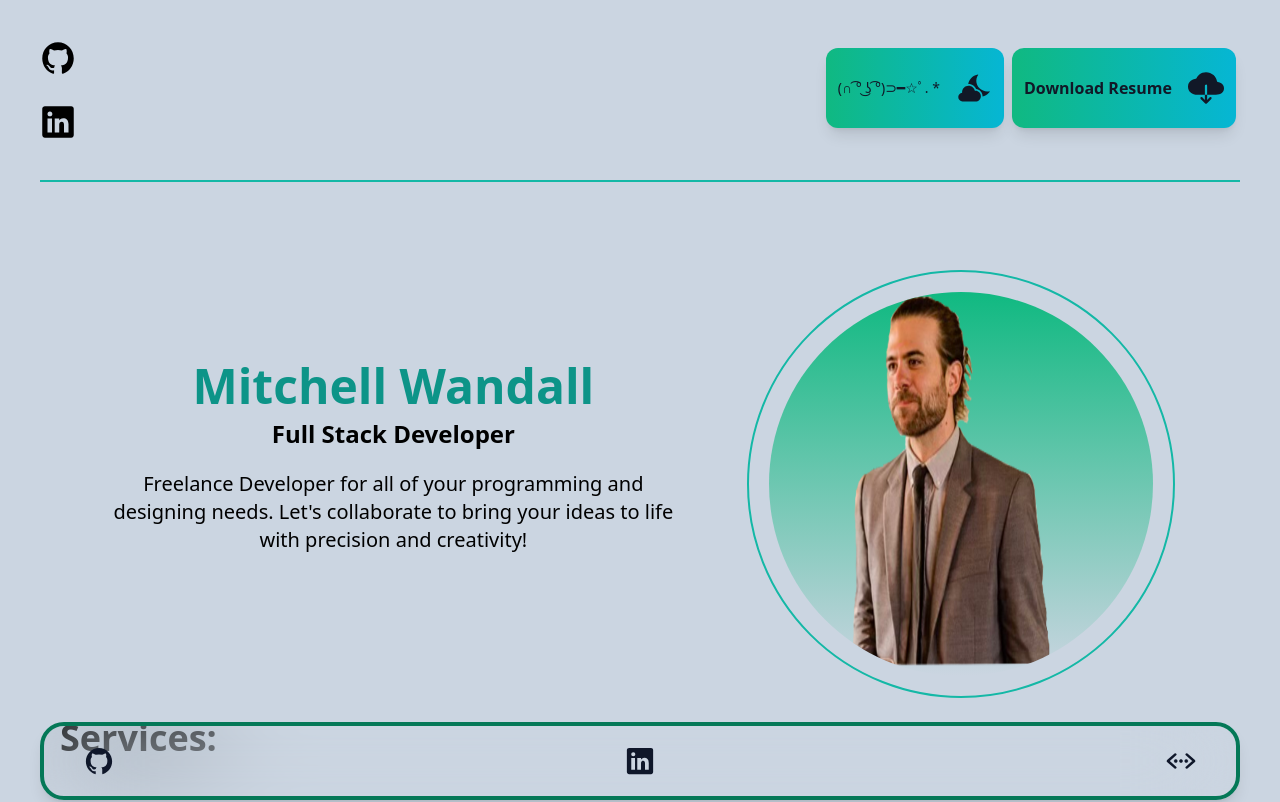
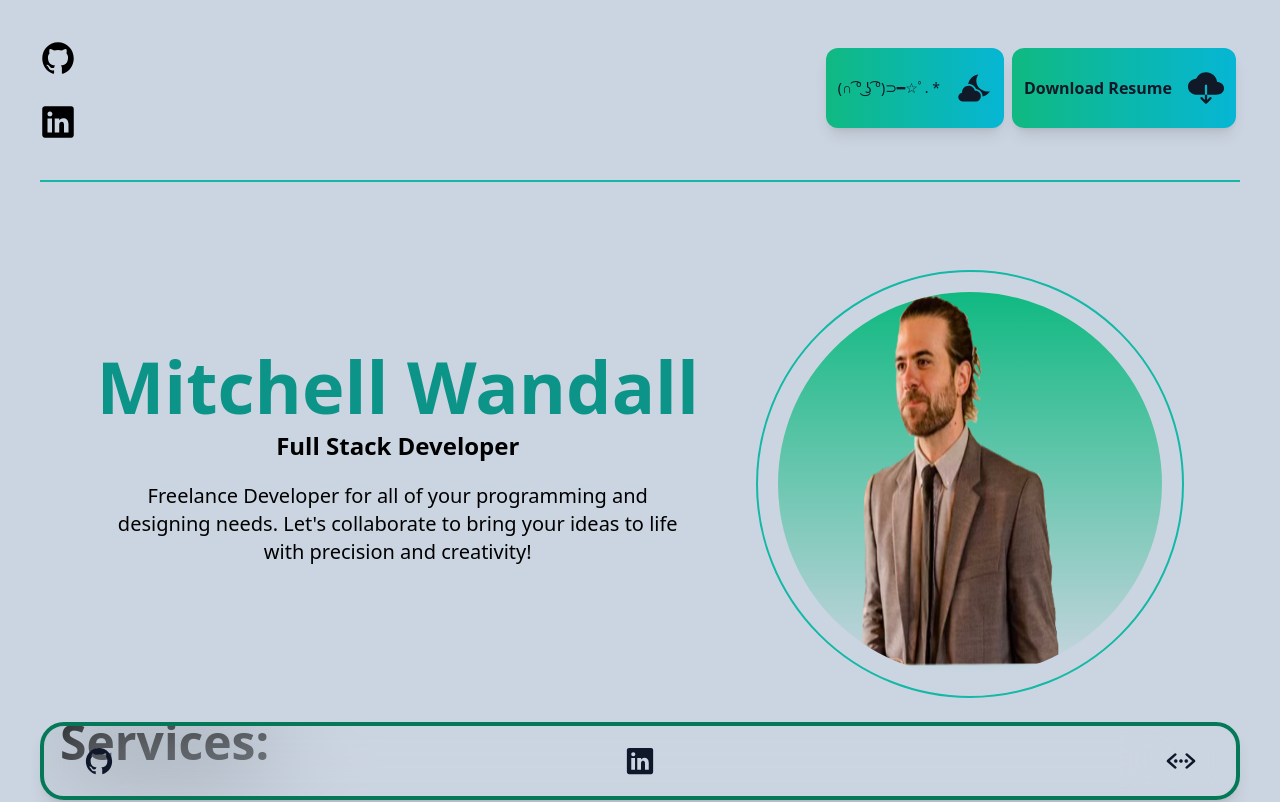
Before and after one commit to MWandall/Portfolio2024, a React (Vite) app: page / in a window 1280 px wide. Shown: the top 802 px of the page. Built offline with nearby package versions, Linux system fonts and the light colour scheme.

Commit message:
font size changes

```diff
--- a/src/App.jsx
+++ b/src/App.jsx
@@ -97,7 +97,7 @@ function App() {
 
       <div className="md:flex justify-evenly ">
       <div className="text-center flex flex-col justify-center ">
-        <h2 className="text-4xl py-2 text-teal-600 font-bold md:text-5xl">Mitchell Wandall</h2>
+        <h2 className="text-4xl py-2 text-teal-600 font-bold md:text-7xl">Mitchell Wandall</h2>
         <h3 className="text-xl font-semibold md:text-2xl">Full Stack Developer</h3>
         <p className="text-lg py-5 leading-8 max-w-xl mx-auto md:text-xl">Freelance Developer for all of your programming and designing needs. Let's collaborate to bring your ideas to life with precision and creativity!</p>
       </div>
@@ -109,7 +109,7 @@ function App() {
       </div>
 
       <section>
-        <h1 className="text-4xl font-bold text-center p-5 md:text-left">Services:</h1>
+        <h1 className="text-5xl font-bold text-center p-5 md:text-left">Services:</h1>
         <div className="flex flex-col py-5 md:flex-row">
           <div className="flex flex-col px-10">
           <h3 className=" text-2xl font-bold">Web Design:</h3>
```
